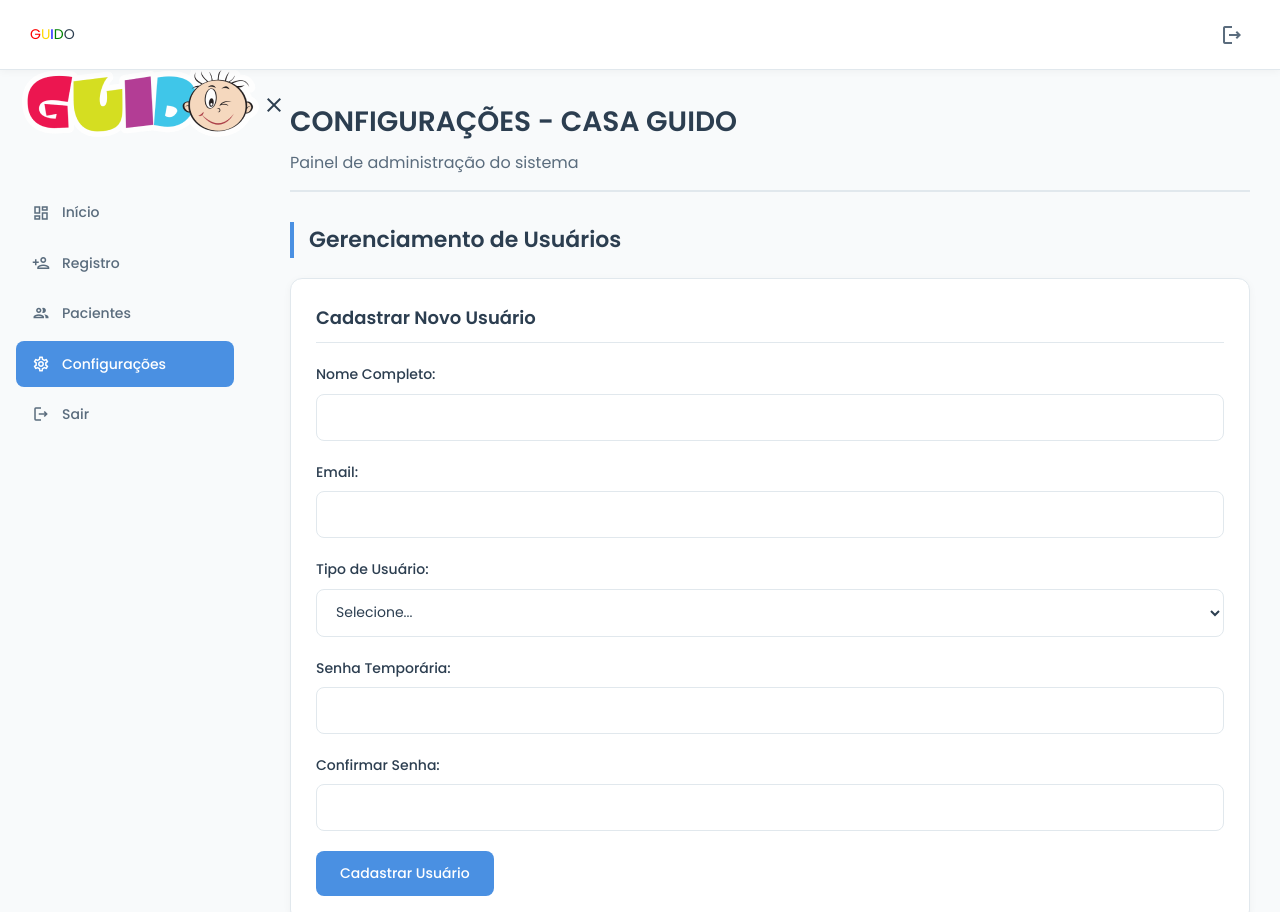
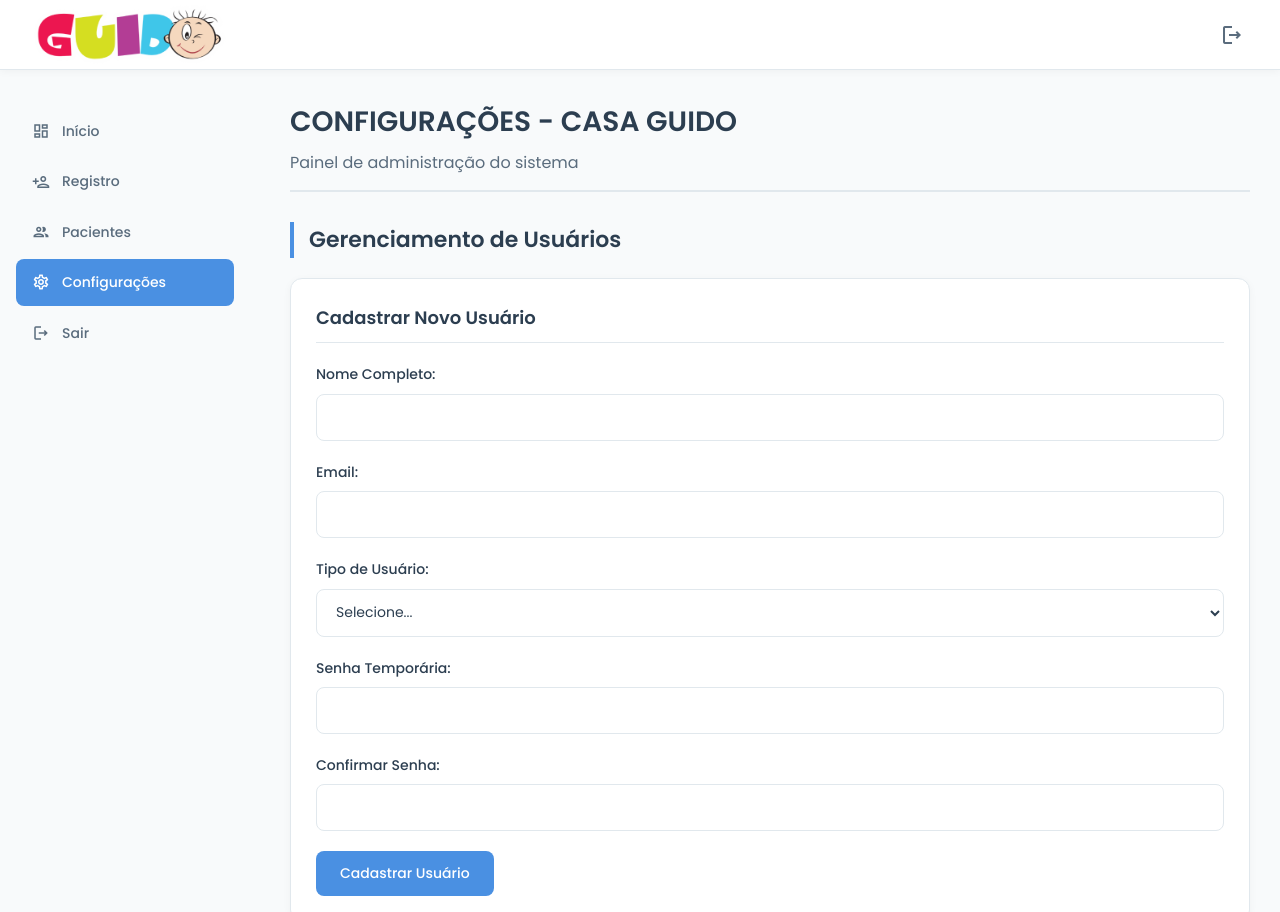
Before and after one commit to kevenscharttz/dashboard-casaguido, a website: page html/configuracoes.html in a window 1280 px wide. Shown: the top 912 px of the page. Drawn offline with nearby package versions, Linux system fonts and the light colour scheme.

Commit message:
Update configuracoes.html

```diff
--- a/html/configuracoes.html
+++ b/html/configuracoes.html
@@ -13,29 +13,25 @@
 <body>
     <div class="grid-container">
         <header class="header">
-            <div class="menu-icon" onclick="openSidebar()">
+            <button class="menu-icon" onclick="openSidebar()" aria-label="Abrir menu">
                 <span class="material-icons-outlined">menu</span>
+            </button>
+            <div class="header-left">
+                <img src="../img/logo-nova.png" alt="Casa Guido">
             </div>
-            <div class="header-left">
-                <div class="logo-colored">
-                    <span style="color: red;">G</span><span style="color: #ffd700;">U</span><span style="color: blue;">I</span><span style="color: green;">D</span>O
-                </div>
-            </div>
-            <div class="header-right">
+            <nav class="header-right">
                 <a href="login.html" title="Sair">
                     <span class="material-icons-outlined">logout</span>
                 </a>
-            </div>
+            </nav>
         </header>
 
         <aside id="sidebar">
-            <div class="sidebar-title">
-                <div class="sidebar-brand">
-                    <img src="../img/logo-nova.png" alt="logo casa guido">
-                </div>
-                <span class="material-icons-outlined" onclick="closeSidebar()">close</span>
-            </div>
-            <ul class="sidebar-list">
+            <header class="sidebar-title">
+                <button class="material-icons-outlined" onclick="closeSidebar()" aria-label="Fechar menu">close</button>
+            </header>
+            <nav class="sidebar-list">
+                <ul>
                     <li class="sidebar-list-item">
                         <a href="../index.html">
                             <span class="material-icons-outlined">dashboard</span> Início
@@ -62,6 +58,7 @@
                         </a>
                     </li>
                 </ul>
+            </nav>
         </aside>
 
         <main class="main-container">
```
Lines whose indentation alone changed are shown as unchanged.
